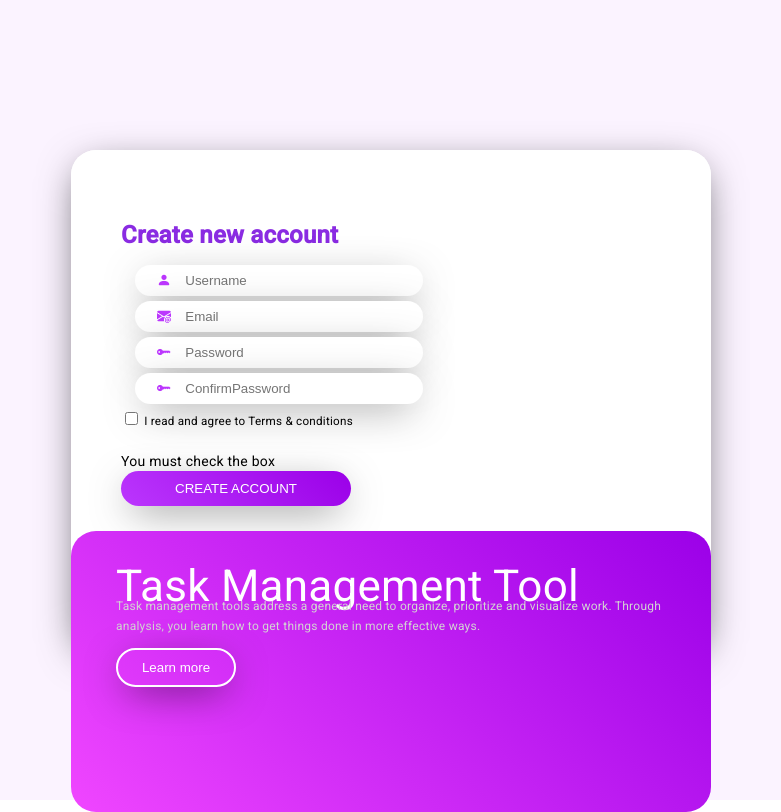
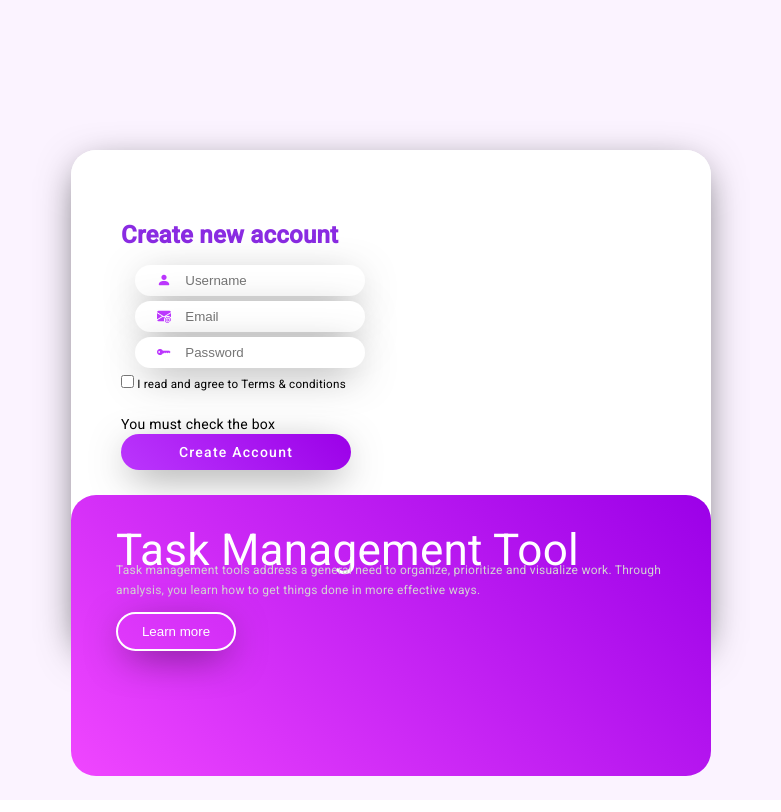
Before and after one commit to sakshigupta142000/tasktool, an Angular app: page /signup in a window 1280 px wide. Shown: the whole page, without its empty margins (249-1030 px from the left). Built offline with nearby package versions, Linux system fonts and the light colour scheme.

Commit message:
third commit

```diff
--- a/angular.json
+++ b/angular.json
@@ -96,5 +96,8 @@
         }
       }
     }
+  },
+  "cli": {
+    "analytics": "3c96b03b-9762-4d27-be8a-c3961163f148"
   }
 }
--- a/package.json
+++ b/package.json
@@ -20,6 +20,7 @@
     "@angular/platform-browser": "^15.0.0",
     "@angular/platform-browser-dynamic": "^15.0.0",
     "@angular/router": "^15.0.0",
+    "bootstrap": "^5.2.3",
     "rxjs": "~7.5.0",
     "tslib": "^2.3.0",
     "zone.js": "~0.12.0"
--- a/src/app/components/login/login.component.html
+++ b/src/app/components/login/login.component.html
@@ -23,7 +23,7 @@
                         <header>LOGIN</header>
                     <div class="form-group">
                         <i class="bi bi-envelope-at-fill"></i>
-                        <input class="myInput" placeholder="Email" id="email" [(ngModel)]="credentials.username" required name="username" type="text" matInput/>
+                        <input class="myInput" placeholder="Username" id="username" [(ngModel)]="credentials.username" required name="username" type="text" matInput/>
 
                         <!-- two way data binding -->
                     </div>
--- a/src/app/components/signup/signup.component.css
+++ b/src/app/components/signup/signup.component.css
@@ -3,9 +3,7 @@
     margin-top: 30px;
 
 }
-#login-button{
-    margin-right: 15px;
-} */
+
 
 
 *{
--- a/src/app/components/signup/signup.component.html
+++ b/src/app/components/signup/signup.component.html
@@ -5,9 +5,9 @@
     <meta name="viewport" content="width=device-width, initial-scale=1">
     <title>Signup</title>
     <link href="https://cdn.jsdelivr.net/npm/bootstrap@5.3.0-alpha1/dist/css/bootstrap.min.css" rel="stylesheet" integrity="sha384-GLhlTQ8iRABdZLl6O3oVMWSktQOp6b7In1Zl3/Jr59b6EGGoI1aFkw7cmDA6j6gD" crossorigin="anonymous">
-    <!-- <link rel="stylesheet" href="https://cdnjs.cloudflare.com/ajax/libs/font-awesome/4.7.0/css/font-awesome.min.css"> -->
+
     <link rel="stylesheet" href="https://cdn.jsdelivr.net/npm/@fortawesome/fontawesome-free@6.2.1/css/fontawesome.min.css" integrity="sha384-QYIZto+st3yW+o8+5OHfT6S482Zsvz2WfOzpFSXMF9zqeLcFV0/wlZpMtyFcZALm" crossorigin="anonymous">
-    <!-- <link rel="stylesheet" href="/src/styles.css"> -->
+
     <link rel="stylesheet" href="https://cdn.jsdelivr.net/npm/bootstrap-icons@1.10.3/font/bootstrap-icons.css">
   </head>
   <body>
@@ -16,27 +16,28 @@
             <div class="row">
                 <div class="col-md-6">
                     <div class="myLeftCtn">
-                    <form class="myForm text-center">
+                    <form class="myForm text-center" (ngSubmit)="submitTheForm()" method="post" >
                         <header> Create new account</header>
                     <div class="form-group">
                         <i class="bi bi-person-fill"></i>
-                        <input class="myInput" type="text" placeholder="Username" id="username" required>
-                        <!-- <div class="invalid-feedback">Please fill out tis field</div> -->
+                        <input class="myInput" type="text" placeholder="Username" id="username" name="username" [(ngModel)]="data.username" required>
+
                     </div>
                     <div class="form-group">
                         <i class="bi bi-envelope-at-fill"></i>
-                        <input class="myInput" type="text" placeholder="Email" id="email" required>
+                        <input class="myInput" type="text" placeholder="Email" id="email"  name="email" [(ngModel)]="data.email" required>
                     </div>
 
                     <div class="form-group">
                         <i class="bi bi-key-fill"></i>
-                        <input class="myInput" type="text" placeholder="Password" id="password" required>
+                        <input class="myInput" type="text" placeholder="Password" id="password" name="password" [(ngModel)]="data.password" required>
                     </div>
-                    <div class="form-group">
+                    <!-- <div class="form-group">
                         <i class="bi bi-key-fill"></i>
                         <input class="myInput" type="text" placeholder="ConfirmPassword" id="password" required>
-                    </div>
+                    </div> -->
 
+                    <!-- {{data | json}} -->
                     <div class="form-group">
                         <label>
                             <input id="check_1" nam="check_1" type="checkbox" required><small> I read and agree to Terms & conditions<br>
@@ -45,12 +46,8 @@
                         <div class="invalid-feedback">You must check the box</div>
                         </label>
                     </div>
-                    <!-- <div class="cont">
-                        <a routerLink = "/" id="login-button" button mat-raised-button color="primary">Submit</a>
-                        <a routerLink = "/" mat-raised-button color="primary">Cancel</a>
-                      </div> -->
-                    <input type="submit" class="butt" value="CREATE ACCOUNT">
-                    <!-- <a routerLink = "/" id="login-button" input type="submit" class="butt" value="CREATE ACCOUNT">CREATE ACCOUNT</a> -->
+                    <!-- <input type="submit" class="butt" value="CREATE ACCOUNT"> -->
+                    <button  type="submit" class="butt" mat-raised-button color="primary"  id="login-button">Create Account</button>
                 </form>
                 </div>
             </div>
@@ -72,51 +69,3 @@
 <script src="https://cdn.jsdelivr.net/npm/bootstrap@5.3.0-alpha1/dist/js/bootstrap.min.js" integrity="sha384-mQ93GR66B00ZXjt0YO5KlohRA5SY2XofN4zfuZxLkoj1gXtW8ANNCe9d5Y3eG5eD" crossorigin="anonymous"></script>
   </body>
 </html>
-
-
-
-<!-- <mat-toolbar color="primary">
-    <span>Task Management Tool</span>  -->
-    <!-- <button mat-icon-button class="example-icon" aria-label="Example icon-button with share icon">
-    </button> -->
-<!-- </mat-toolbar>
-<!DOCTYPE html>
-<html lang="en">
-<head> -->
-  <!-- <link rel="stylesheet" href="loginpage.css"> -->
-  <!-- <title>Registration</title>
-</head>
-<body>
-  <form action="">
-      <div class="container">
-          <h3><B>SIGN UP</B></h3>
-      </div>
-      <div class="container">
-          <label for="name">Name: </label>
-          <input type="text" placeholder="Enter your name" name="Name" required>
-          <br>
-      </div>
-      <div class="container">
-        <label for="email">Email: </label>
-        <input type="text" placeholder="Enter your mail" name="Email" required>
-        <br>
-    </div>
-    <div class="container">
-        <label for="Password">Password: </label>
-        <input type="password" placeholder="Enter your Password" name="Password" required>
-        <br>
-    </div>
-    <div class="container">
-        <label for="Password">Confirm Password: </label>
-        <input type="password" placeholder="Enter your Password" name="Password" required>
-        <br>
-    </div>
-  </form>
-  <div class="container">
-    <a routerLink = "/" id="login-button" button mat-raised-button color="primary">Submit</a>
-    <a routerLink = "/" mat-raised-button color="primary">Cancel</a>
-  </div>
-
-</body>
-</html>
- -->
--- a/src/app/components/signup/signup.component.ts
+++ b/src/app/components/signup/signup.component.ts
@@ -1,10 +1,51 @@
-import { Component } from '@angular/core';
+import { Component, OnInit } from '@angular/core';
+import { SignupService } from 'src/app/services/signup.service';
 
 @Component({
   selector: 'app-signup',
   templateUrl: './signup.component.html',
   styleUrls: ['./signup.component.css']
 })
-export class SignupComponent {
+export class SignupComponent implements OnInit{
+
+  data={
+    username:'',
+    email:'',
+    password:''
+
+  }
+  constructor(private signupService:SignupService){}  // inject signup service
+
+  ngOnInit(): void{
+
+
+  }
+
+
+  submitTheForm(){
+
+    if((this.data.username!='' && this.data.email!='' && this.data.password!='') && (this.data.username!=null && this.data.email!=null && this.data.password!=null)){
+
+      console.log("we have to submit the details");
+
+      this.signupService.dosignup(this.data).subscribe(
+        (response:any)=>{
+
+          window.location.href="/"
+        },
+
+        error=>{
+          console.log(error);
+        }
+
+      )
+
+    }
+    else{
+      console.log("fields are empty");
+    }
+
+
+    }
 
 }
--- /dev/null
+++ b/src/app/services/signup.service.ts
@@ -0,0 +1,17 @@
+import { Injectable } from '@angular/core';
+import { HttpClient } from '@angular/common/http';
+
+@Injectable({
+  providedIn: 'root'
+})
+export class SignupService {
+
+  url="http://localhost:8081"
+
+  constructor(private http:HttpClient) { }
+
+  dosignup(data:any){
+
+    return this.http.post(`${this.url}/signup`,data)
+  }
+}
```
Also changed, not shown: 2 other files (tests, documents, lock files or other folders).
